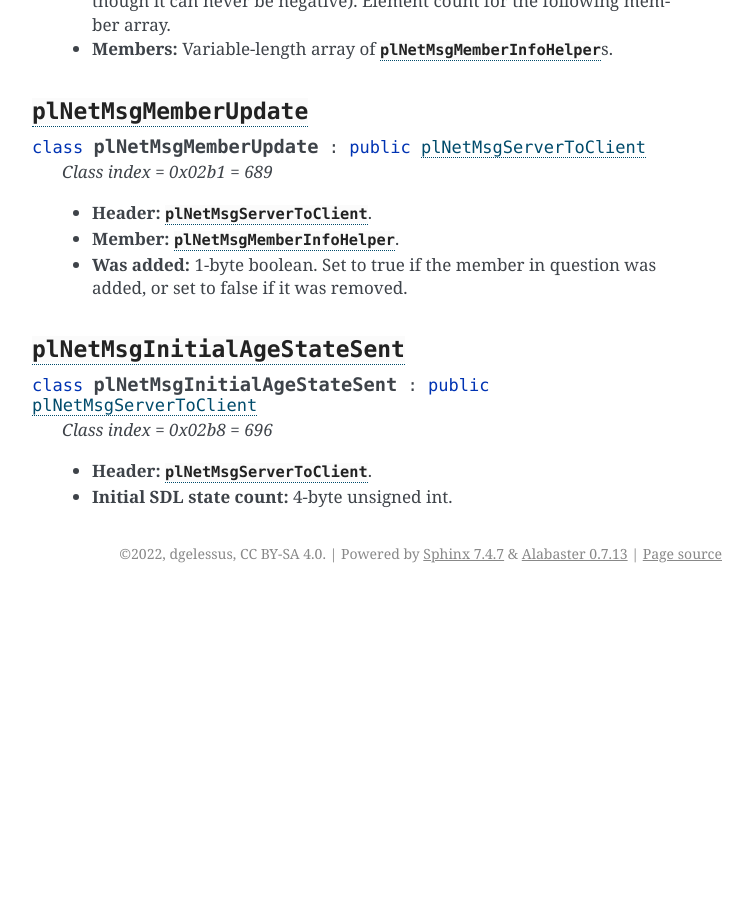
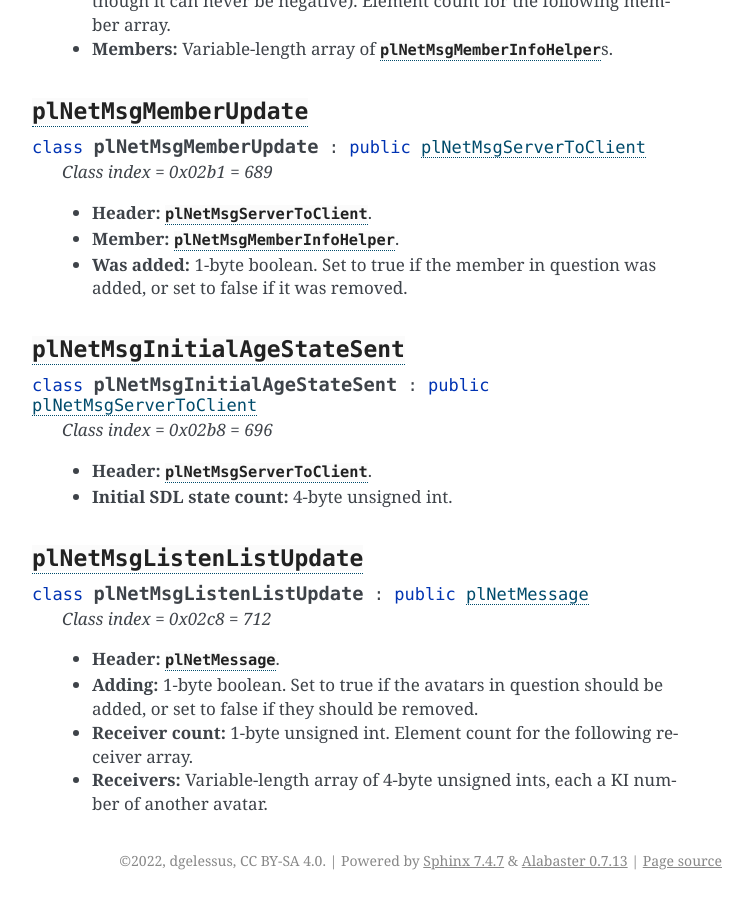
Before and after one commit to dgelessus/NAGUS, a Sphinx documentation site: the page built from docs/uru/game_server.rst, in a window 1280 px wide and 900 px high, scrolled down 17740 px. Shown: the whole window, without its empty margins (388-1141 px from the left). Built offline with Sphinx 7.4.7, drawn with Linux system fonts in a browser that asks for light colours; before the commit the page ends 18333 px from its top, so only the background shows below that; some of the changed text lies outside the part shown.

Commit message:
Document structure of plNetMsgListenListUpdate

```diff
--- a/docs/uru/game_server.rst
+++ b/docs/uru/game_server.rst
@@ -183,7 +183,7 @@ and not supported by MOSS or DIRTSAND
     * :cpp:class:`plNetMsgMembersList` = 0x02ae = 686 (server -> client)
     * :cpp:class:`plNetMsgMemberUpdate` = 0x02b1 = 689 (server -> client)
     * :cpp:class:`plNetMsgInitialAgeStateSent` = 0x02b8 = 696 (server -> client)
-  * ``plNetMsgListenListUpdate`` = 0x02c8 = 712 (client <-> server, unused, but client theoretically handles it)
+  * :cpp:class:`plNetMsgListenListUpdate` = 0x02c8 = 712 (client <-> server, unused, but client theoretically handles it)
   * ``plNetMsgRelevanceRegions`` = 0x03ac = 940 (client -> server)
   * ``plNetMsgPlayerPage`` = 0x03b4 = 948 (client -> server)
 
@@ -600,7 +600,7 @@ Common data types
 
       .. cpp:enumerator:: kNeedsReliableSend = 1 << 18
 
-         The client sets this flag for all messages other than :cpp:class:`plNetMsgVoice`, :cpp:class:`plNetMsgObjectUpdateFilter`, and ``plNetMsgListenListUpdate``.
+         The client sets this flag for all messages other than :cpp:class:`plNetMsgVoice`, :cpp:class:`plNetMsgObjectUpdateFilter`, and :cpp:class:`plNetMsgListenListUpdate`.
          DIRTSAND sets it for all messages it creates,
          whereas MOSS never sets it for its own messages.
          MOSS, DIRTSAND, and the client never use this flag for anything.
@@ -980,3 +980,19 @@ Common data types
 
    * **Header:** :cpp:class:`plNetMsgServerToClient`.
    * **Initial SDL state count:** 4-byte unsigned int.
+
+:cpp:class:`plNetMsgListenListUpdate`
+^^^^^^^^^^^^^^^^^^^^^^^^^^^^^^^^^^^^^
+
+.. cpp:class:: plNetMsgListenListUpdate : public plNetMessage
+
+   *Class index = 0x02c8 = 712*
+
+   * **Header:** :cpp:class:`plNetMessage`.
+   * **Adding:** 1-byte boolean.
+     Set to true if the avatars in question should be added,
+     or set to false if they should be removed.
+   * **Receiver count:** 1-byte unsigned int.
+     Element count for the following receiver array.
+   * **Receivers:** Variable-length array of 4-byte unsigned ints,
+     each a KI number of another avatar.
```
